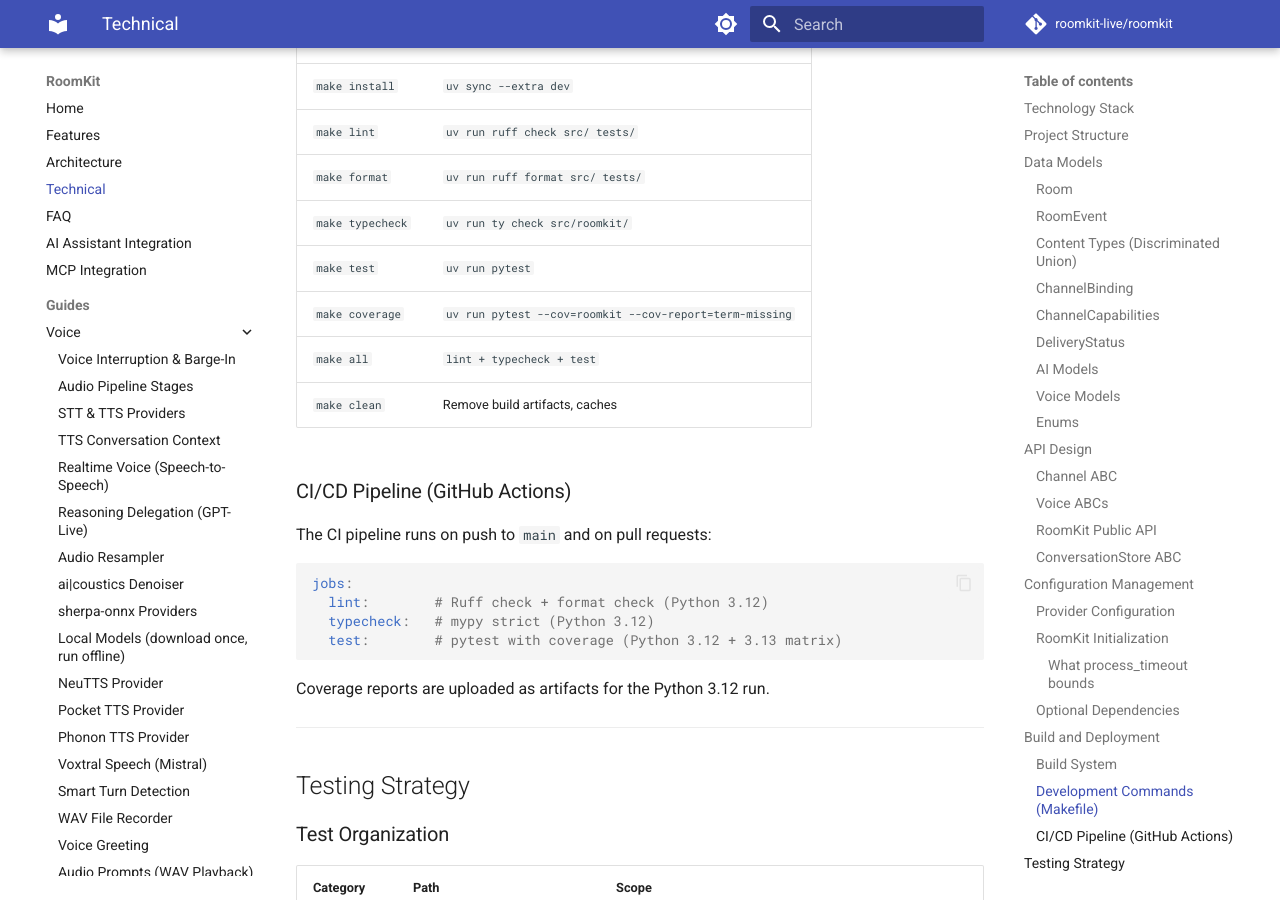
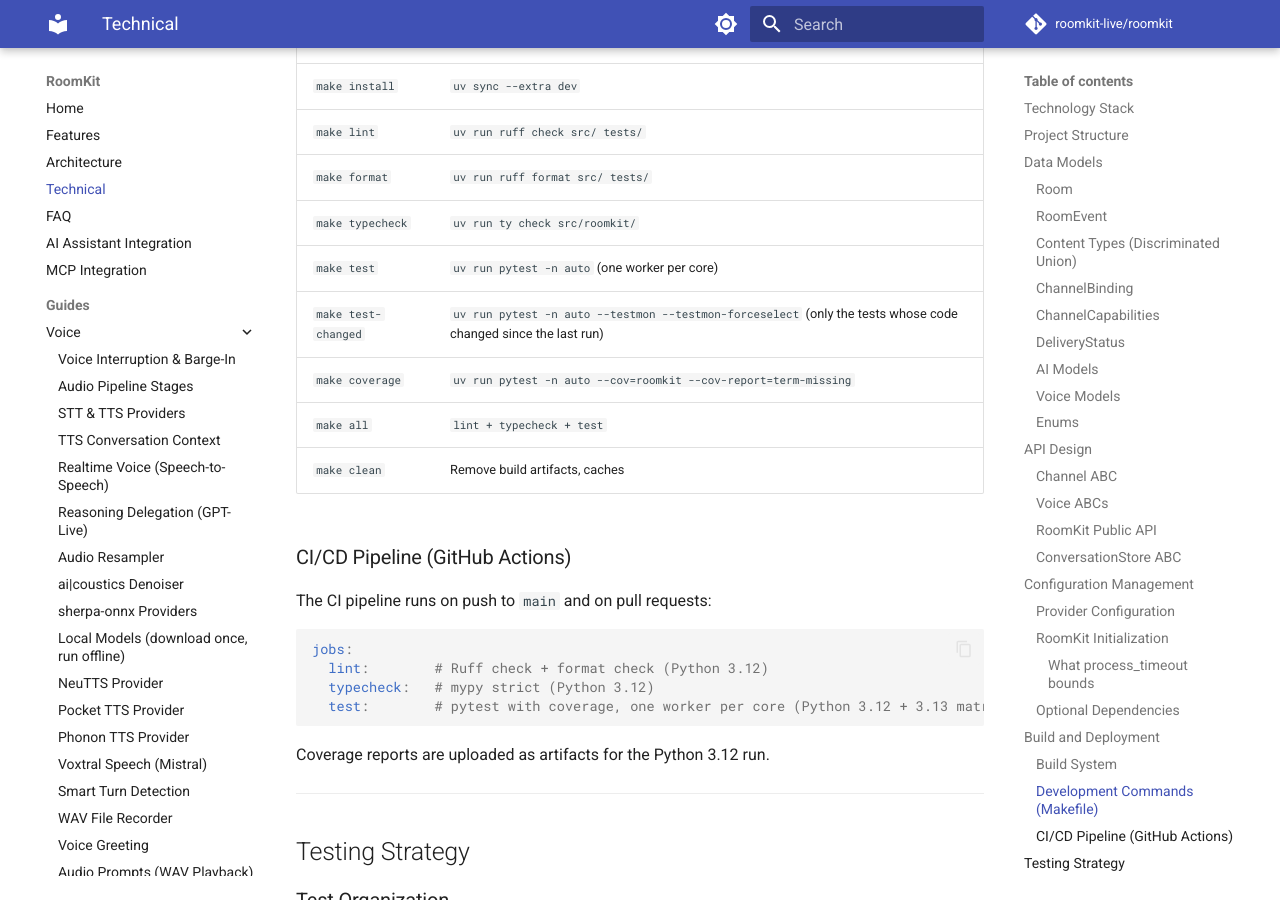
Before and after one commit to roomkit-live/roomkit-docs, an MkDocs documentation site: the page built from docs/technical.md, in a window 1280 px wide and 900 px high, scrolled down 16136 px. Built offline with MkDocs 1.6.1 and Material for MkDocs 9.7.7, drawn with Linux system fonts in a browser that asks for light colours; comment, search, counter and statistics services are not loaded.

Commit message:
docs(technical): make test runs one worker per core and make test-changed runs only the tests a change reaches (RMK-919)

````diff
--- a/docs/technical.md
+++ b/docs/technical.md
@@ -725,8 +725,9 @@ artifacts = ["*.md", "*.txt"]
 | `make lint` | `uv run ruff check src/ tests/` |
 | `make format` | `uv run ruff format src/ tests/` |
 | `make typecheck` | `uv run ty check src/roomkit/` |
-| `make test` | `uv run pytest` |
-| `make coverage` | `uv run pytest --cov=roomkit --cov-report=term-missing` |
+| `make test` | `uv run pytest -n auto` (one worker per core) |
+| `make test-changed` | `uv run pytest -n auto --testmon --testmon-forceselect` (only the tests whose code changed since the last run) |
+| `make coverage` | `uv run pytest -n auto --cov=roomkit --cov-report=term-missing` |
 | `make all` | `lint + typecheck + test` |
 | `make clean` | Remove build artifacts, caches |
 
@@ -738,7 +739,7 @@ The CI pipeline runs on push to `main` and on pull requests:
 jobs:
   lint:        # Ruff check + format check (Python 3.12)
   typecheck:   # mypy strict (Python 3.12)
-  test:        # pytest with coverage (Python 3.12 + 3.13 matrix)
+  test:        # pytest with coverage, one worker per core (Python 3.12 + 3.13 matrix)
 ```
 
 Coverage reports are uploaded as artifacts for the Python 3.12 run.
````
